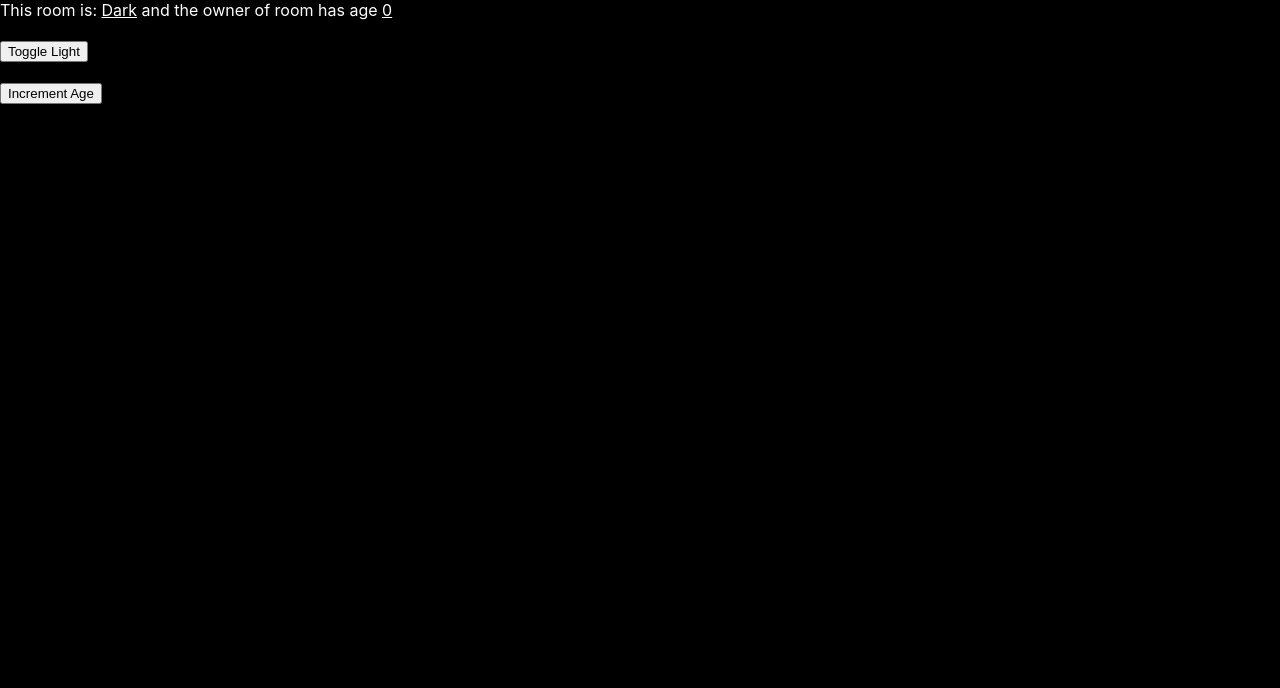
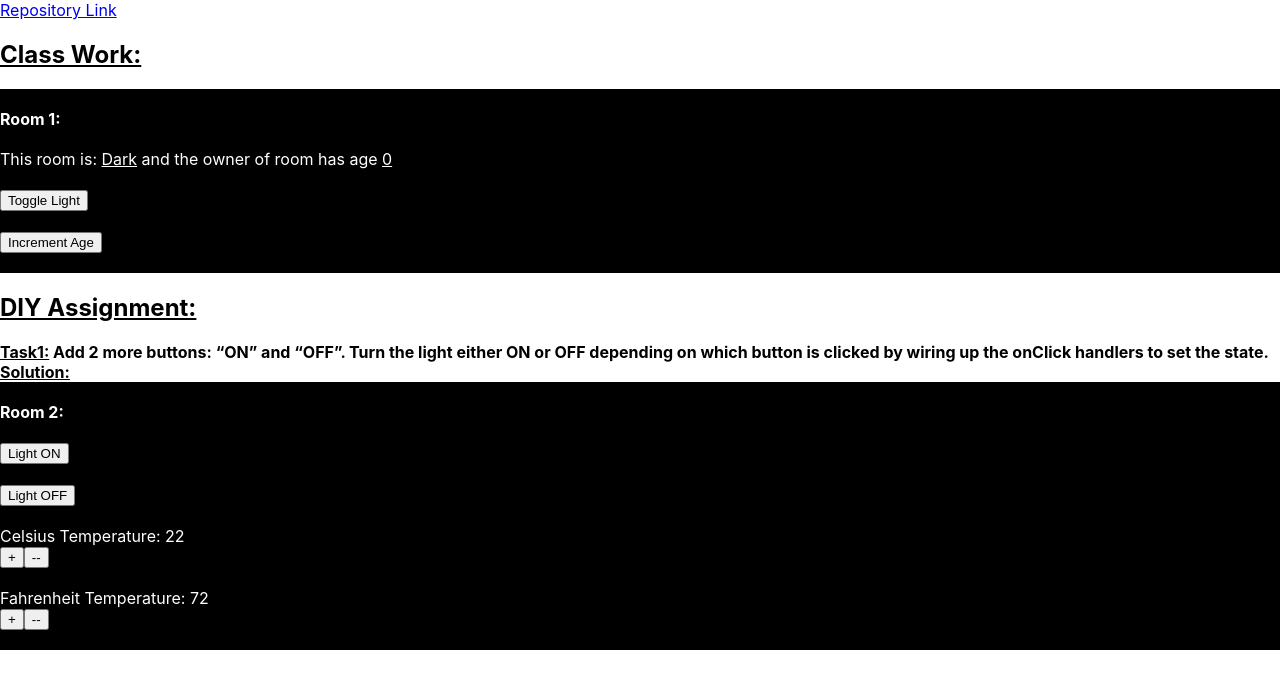
Before and after one commit to anasbaigmughal/state-demo-react, a React (Create React App) app: page / in a window 1280 px wide. Shown: the top 688 px of the page. Built offline with nearby package versions, Linux system fonts and the light colour scheme.

Commit message:
Create ReactAssignment.js

```diff
--- a/src/App.js
+++ b/src/App.js
@@ -2,11 +2,18 @@ import React from 'react';
 //import logo from './logo.svg';
 import './App.css';
 import Room from './Room'
+import ReactAssignment from './ReactAssignment'; ////to make use of Assignment.js
 
 function App() {
   return (
-    <Room></Room>
-  );
+    <div>
+      <a href="https://github.com/anasbaigmughal/state-demo-react">Repository Link</a>
+      <h2><u>Class Work:</u></h2>
+      <Room></Room>
+      <h2><u>DIY Assignment:</u><br/></h2>
+      <ReactAssignment name="Muhammad Anas Baig"/>
+    </div> ////only nested divs allowed, we are returning JSX which is JavaScript XML
+  )
 }
 
 export default App;
--- /dev/null
+++ b/src/ReactAssignment.js
@@ -0,0 +1,48 @@
+import React, { useState } from 'react';
+import './App.css';
+//import './ReactAssignment.css'
+
+function ReactAssignment(props){
+    const [isLit, setLit] = useState(false); ////destructuring, useState returns array with 2 elements, one is boolean value and other is funtion to change boolean value
+    let [tempValueC, setTempratureC] = useState(22);
+    let [tempValueF, setTempratureF] = useState(72);
+    return <div>
+      <strong><u>Task1:</u> Add 2 more buttons: “ON” and “OFF”. Turn the light either ON or OFF depending on which button is clicked by wiring up the onClick handlers to set the state.</strong>
+      <br/>
+      <strong><u>Solution:</u></strong>
+      <div className= {`room ${isLit?"lit": "dark"}`}>
+      <br/>
+      <strong>Room 2:</strong>
+      <br/><br/>
+      <button onClick={() => setLit(true)}> Light ON </button>
+      <br/><br/>
+      <button onClick={() => setLit(false)}> Light OFF </button>
+      <br/><br/>
+      Celsius Temperature: {tempValueC}
+      <br />
+      <button onClick={() => {
+      setTempratureC(++tempValueC);
+      setTempratureF((tempValueC * 9 / 5) + 32);
+      }}> + </button>
+      <button onClick={() => {
+      setTempratureC(--tempValueC);
+      setTempratureF((tempValueC * 9 / 5) + 32);
+      }}> -- </button>
+      <br/><br/>
+      Fahrenheit Temperature: {tempValueF}
+      <br/>
+      <button onClick={() => {
+      setTempratureF(++tempValueF);
+      setTempratureC((tempValueF-32) * (5/9));
+      }}> + </button>
+      <button onClick={() => {
+      setTempratureF(--tempValueF);
+      setTempratureC((tempValueF-32) * (5/9));
+      }}> -- </button>
+      <br/><br/>
+      </div>
+      <br/><br/>
+    </div>
+  }
+
+export default ReactAssignment; ////to make it usable for outside world
--- a/src/Room.css
+++ b/src/Room.css
@@ -1,6 +1,6 @@
 
 .room {
-    height: 100vh; /*this means that it will cover whole page*/
+    height: 100%; /*this means that it will cover not the whole page*/
 }
 
 .lit {
--- a/src/Room.js
+++ b/src/Room.js
@@ -25,6 +25,9 @@ function Room() {
     ////if two strings with dynamic value in between then there are three styles< single quote< doouble quote and `hello ${anyFunction} world`; // anyFunction is dynamic value
     return (
         <div className= {`room ${isLit?"lit": "dark"}`}>
+            <br/>
+            <strong>Room 1:</strong>
+            <br/><br/>
             This room is: <u>{isLit? "Lit": "Dark"}</u> and the owner of room has age <u>{age}</u>
             <br/>
             <br/>
@@ -33,6 +36,7 @@ function Room() {
             <br/>
             <button onClick={() => setAge(++age)}>
                 Increment Age</button>
+                <br/><br/>
         </div>
     );
 }
```
